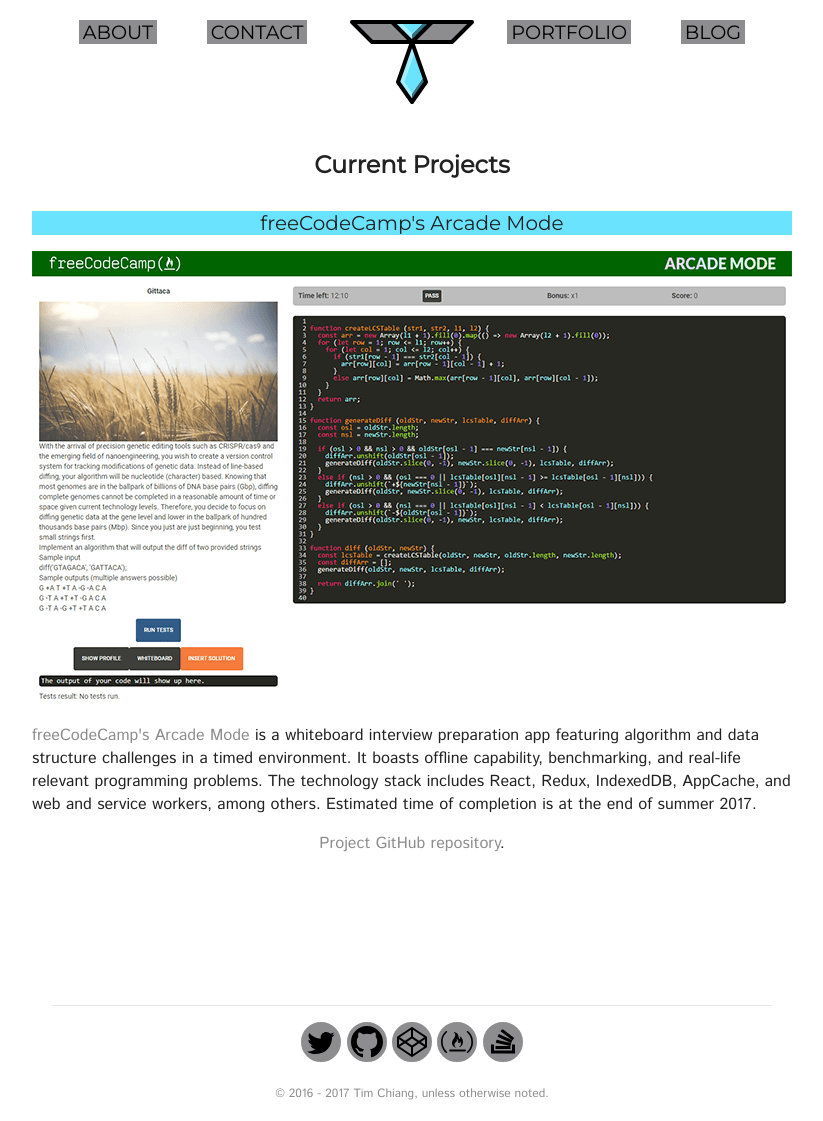
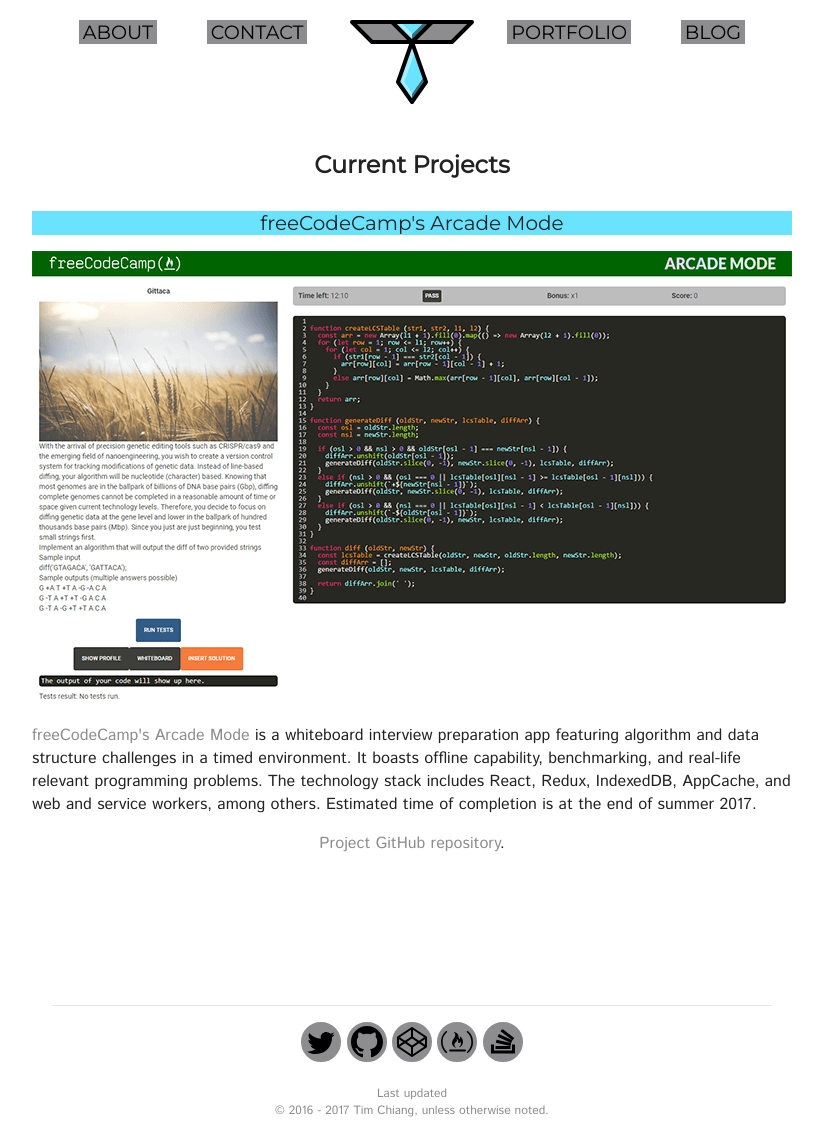
Before and after one commit to timolawl/timolawl.github.io, a Jekyll site: the page built from index.html, in a window 1280 px wide and 1121 px high. Shown: the whole window, without its empty margins (228-1051 px from the left). Built offline with Jekyll 4.4.1, drawn with Linux system fonts in a browser that asks for light colours.

Commit message:
add last updated footer message with GitHub's API

```diff
--- a/_assets/stylesheets/_components.page-foot.scss
+++ b/_assets/stylesheets/_components.page-foot.scss
@@ -10,6 +10,15 @@
     border-top: 1px solid lighten($secondary-light, 35%);
     padding-top: 1rem;
     text-align: center;
+
+    &__message {
+        font-size: 12px;
+        width: 80%;
+        max-width: 720px;
+        display: inline-block;
+        padding-top: 1rem;
+        color: $secondary-light;
+    }
 }
 
 .link-icons {
@@ -60,6 +69,6 @@
     width: 80%;
     max-width: 720px;
     display: inline-block;
-    padding-top: 1rem;
+  //  padding-top: 1rem;
     color: $secondary-light;
 }
--- a/_includes/footer.html
+++ b/_includes/footer.html
@@ -27,7 +27,9 @@
                 </svg>
             </a>
         </div>
+        <p class="footer__message">Last updated <span class="last-updated"></span><br/>
         <span class="copyright">&copy; 2016 - {{ site.time | date: '%Y' }} Tim Chiang, unless otherwise noted.</span>
+        </p>
     </div>
   </footer>
   {% include scripts.html %}
--- a/js/git-message.js
+++ b/js/git-message.js
@@ -104,15 +104,23 @@
     var formattedCommitTime = new Date(Date.parse(commitTime));
     var formattedTime = timeFormatter(formattedCommitTime);
 
+    /*
     var newDiv = document.createElement("div");
     var newTime = document.createTextNode(formattedTime);
     newDiv.appendChild(newTime);
     document.getElementById('time-since-commit').appendChild(newDiv);
+   */
 
+    var newTime = document.createTextNode(formattedTime);
+    document.querySelector('.last-updated').appendChild(newTime);
+    console.log('hello?');
+
+    /*
     var newCode = document.createElement("code");
     var commitMessage = document.createTextNode(mostRecentCommit.commit.message);
     newCode.appendChild(commitMessage);
     document.getElementById('last-commit-message').appendChild(newCode);
+   */
 };
 
 function timeFormatter(date) {
@@ -123,19 +131,19 @@
     var dayName = days[date.getDay()];
     //if same day
     if(now.getDay() === date.getDay() && (now - date < 86400000)) {
-        return "Today at " + date.toLocaleTimeString(navigator.language, {hour: '2-digit', minute: '2-digit'});
+        return "today at " + date.toLocaleTimeString(navigator.language, {hour: '2-digit', minute: '2-digit'}) + ".";
     }
     //if same yesterday
     else if(now - date < 172800000 && (now.getDay() === date.getDay() + 1 || (now.getDay() === 0 && date.getDay() === 6))) {
-        return "Yesterday at " + date.toLocaleTimeString(navigator.language, {hour: '2-digit', minute: '2-digit'});
+        return "yesterday at " + date.toLocaleTimeString(navigator.language, {hour: '2-digit', minute: '2-digit'}) + ".";
     }
     //if sometime this past week
     else if(now.getDay() - date.getDay() > 0 && now - date < 604800000) {
-        return dayName + " at " + date.toLocaleTimeString(navigator.language, {hour: '2-digit', minute: '2-digit'});
+        return dayName + " at " + date.toLocaleTimeString(navigator.language, {hour: '2-digit', minute: '2-digit'}) + ".";
     }
     //if sometime last week
     else if(now.getDay() - date.getDay() < 0 && now - date < 604800000) {
-        return "Last " + dayName + " at " + date.toLocaleTimeString(navigator.language, {hour: '2-digit', minute: '2-digit'});
+        return "last " + dayName + " at " + date.toLocaleTimeString(navigator.language, {hour: '2-digit', minute: '2-digit'}) + ".";
     }
-    else return date.toLocaleDateString() + " at " + date.toLocaleTimeString(navigator.language, {hour: '2-digit', minute: '2-digit'});
+    else return date.toLocaleDateString() + " at " + date.toLocaleTimeString(navigator.language, {hour: '2-digit', minute: '2-digit'}) + ".";
 }
--- a/js/post-script.js
+++ b/js/post-script.js
@@ -98,6 +98,9 @@
         this.setAttribute("title", openclose + ' Menu');
     };
 
+    // now that the git script is used for the last update time, this goes in every page:
+    startCommitMsgRequest();
+
     /* Git Message Snippet if at homepage */
   //  {% if page.title == 'Home' %}
     if (window.location.pathname === '/') {
--- a/js/pre-script.js
+++ b/js/pre-script.js
@@ -35,10 +35,15 @@
     scripts.push("https://cdnjs.cloudflare.com/ajax/libs/fastclick/1.0.6/fastclick.min.js");
 }
 
+/*
 // if at homepage, load these:
 switch (window.location.pathname) {
-    // case '/': scripts.push("{{ '/js/git-message.js' | prepend: site.baseurl }}"); break;
+    case '/': scripts.push("{{ '/js/git-message.js' | prepend: site.baseurl }}"); break;
 }
+*/
+
+// always use git-message now since we're using it for the last update time:
+scripts.push("{{ '/js/git-message.js' | prepend: site.baseurl }}");
 
 function loadScripts (scripts) {
     var script = scripts.shift();
```
